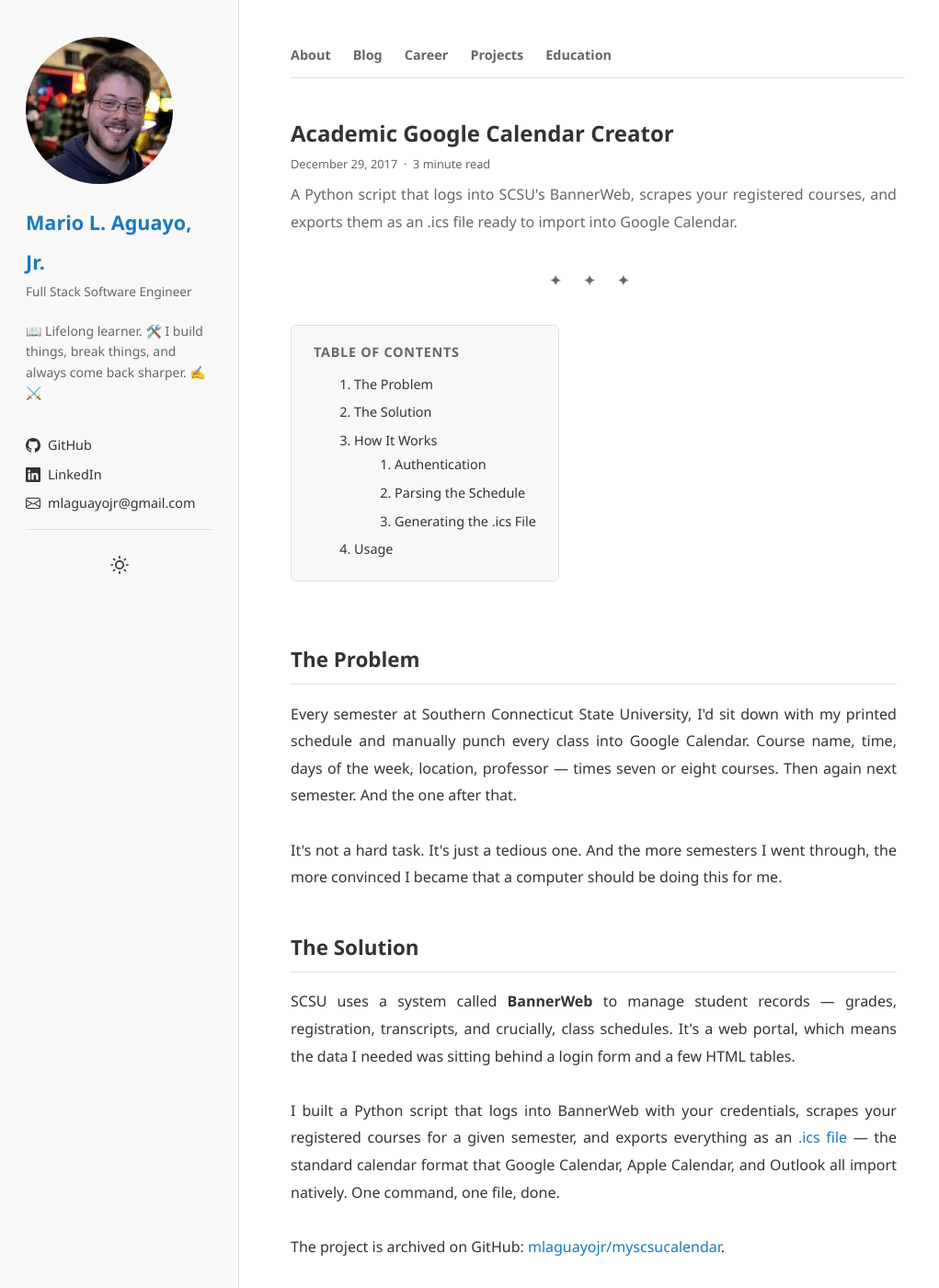
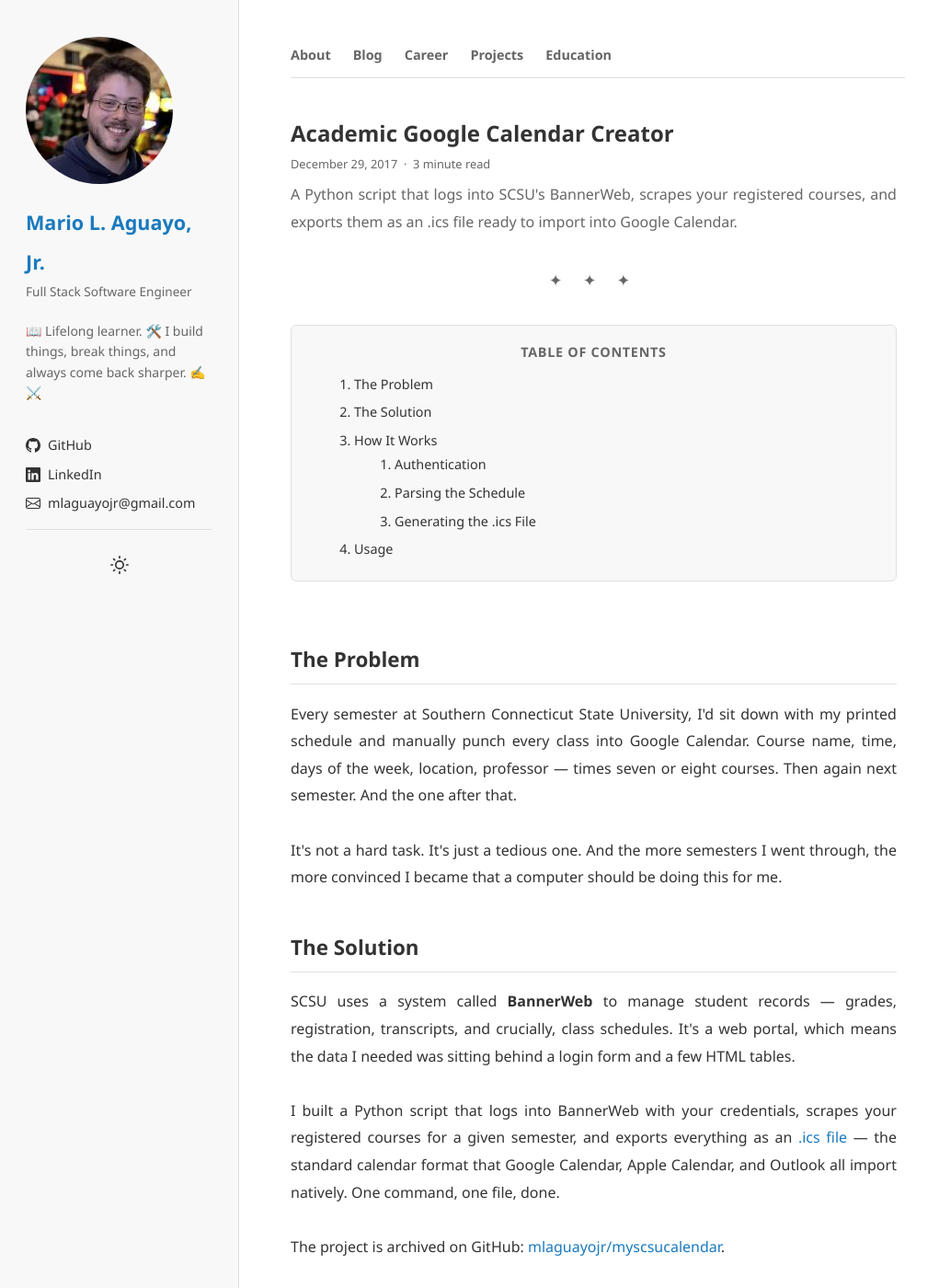
Before and after one commit to mlaguayojr/mlaguayojr.github.io, a Jekyll site: the page built from _posts/2017-12-29-academic-google-calendar-creator.html, in a window 1280 px wide and 1400 px high. Shown: the whole window at 92% size, without its empty margins (0-1021 px from the left). Built offline with Jekyll 4.4.1, drawn with Linux system fonts in a browser that asks for light colours.

Commit message:
update styles and template structure

```diff
--- a/_layouts/post.html
+++ b/_layouts/post.html
@@ -23,6 +23,7 @@
 
   {% if page.tags %}
   <footer class="post-footer">
+    <h3>Tags</h3>
     {% for tag in page.tags %}
     <span class="post-tag">#{{ tag }}</span>
     {% endfor %}
--- a/assets/css/blog-post.css
+++ b/assets/css/blog-post.css
@@ -56,7 +56,9 @@
     border-radius: 6px;
     display: inline-block;
     padding: 1rem 1.5rem;
-    margin: 0 0 1.5rem 0;
+    margin: 0 auto 1.5rem auto;
+    text-align: center;
+    width: 100%;
 }
 
 .toc strong {
--- a/assets/css/style.css
+++ b/assets/css/style.css
@@ -340,10 +340,20 @@
 }
 
 .post-footer {
+  margin-top: 1rem;
+  padding-top: 1rem;
+  border-top: 1px solid var(--border);
   display: flex;
   flex-wrap: wrap;
   gap: 0.35rem;
-  margin-top: 0.6rem;
+}
+
+.post-footer h3 {
+  width: 100%;
+  font-size: 0.9rem;
+  font-weight: 600;
+  color: var(--muted);
+  margin-bottom: 0.5rem;
 }
 
 .post-tag {
```
